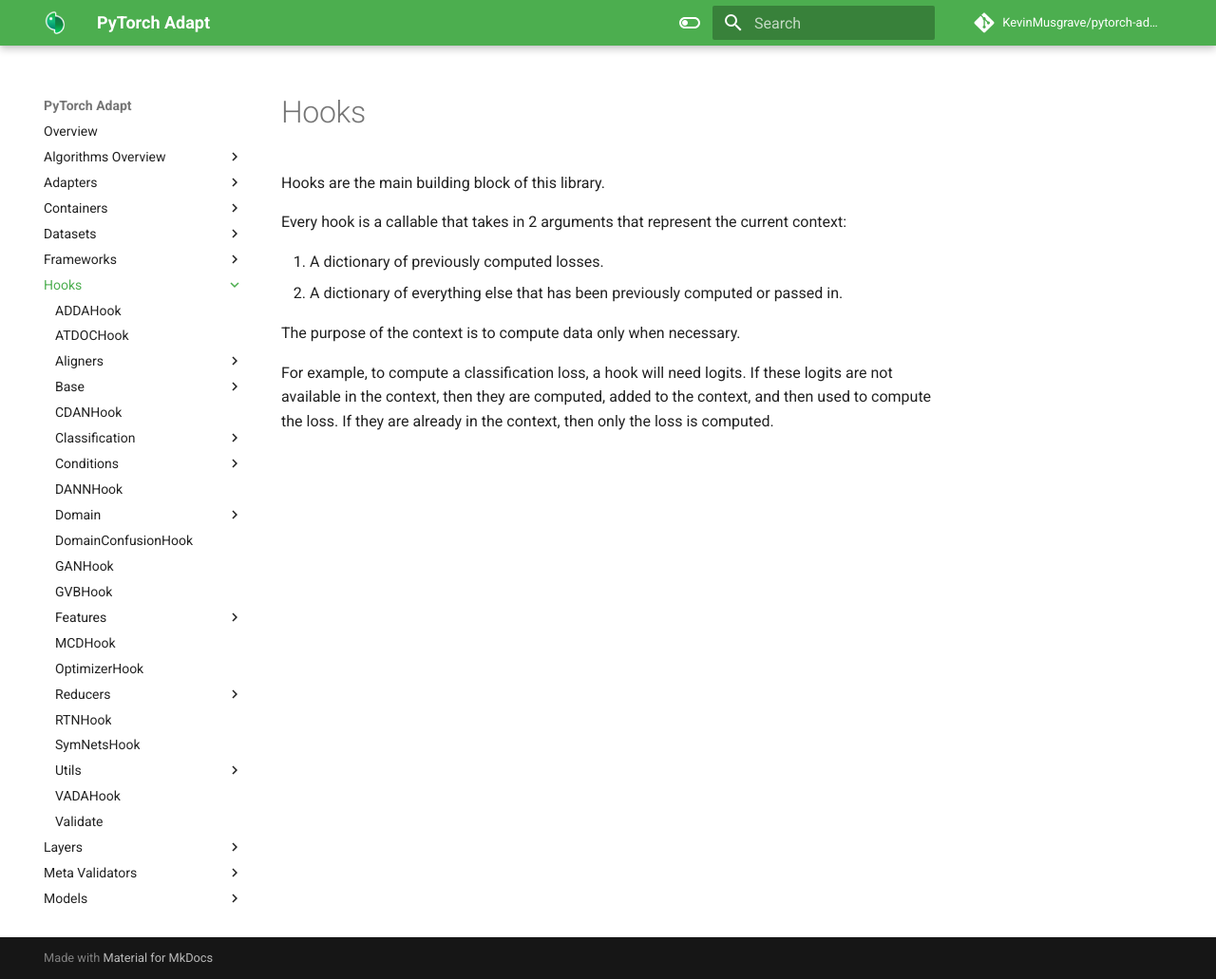
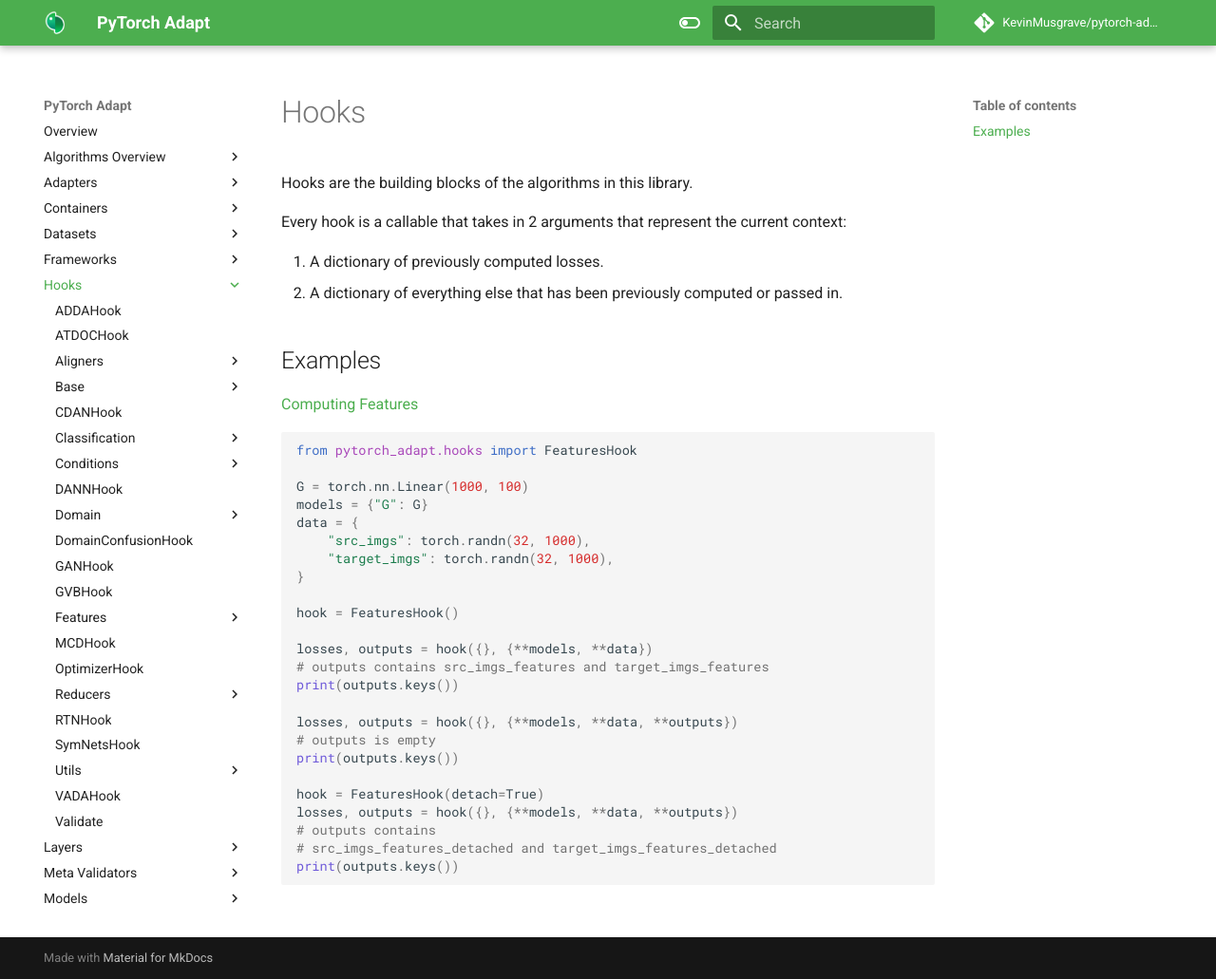
Before and after one commit to KevinMusgrave/pytorch-adapt, an MkDocs documentation site: the page built from docs/hooks/index.md, in a window 1280 px wide and 1031 px high. Shown: the whole window at 95% size. Built offline with MkDocs 1.6.1 and Material for MkDocs 9.7.7, drawn with Linux system fonts in a browser that asks for light colours; comment, search, counter and statistics services are not loaded.

Commit message:
Added an example to docs/hooks/index

````diff
--- a/docs/hooks/index.md
+++ b/docs/hooks/index.md
@@ -1,12 +1,37 @@
 # Hooks
 
-Hooks are the main building block of this library.
+Hooks are the building blocks of the algorithms in this library.
 
 Every hook is a callable that takes in 2 arguments that represent the current context:
 
 1. A dictionary of previously computed losses.
 2. A dictionary of everything else that has been previously computed or passed in.
 
-The purpose of the context is to compute data only when necessary.
+## Examples
+[Computing Features](https://github.com/KevinMusgrave/pytorch-adapt/tree/main/examples/notebooks/docs_examples.ipynb#Hooks-Basics)
+```python
+from pytorch_adapt.hooks import FeaturesHook
 
-For example, to compute a classification loss, a hook will need logits. If these logits are not available in the context, then they are computed, added to the context, and then used to compute the loss. If they are already in the context, then only the loss is computed.
+G = torch.nn.Linear(1000, 100)
+models = {"G": G}
+data = {
+    "src_imgs": torch.randn(32, 1000),
+    "target_imgs": torch.randn(32, 1000),
+}
+
+hook = FeaturesHook()
+
+losses, outputs = hook({}, {**models, **data})
+# outputs contains src_imgs_features and target_imgs_features
+print(outputs.keys())
+
+losses, outputs = hook({}, {**models, **data, **outputs})
+# outputs is empty
+print(outputs.keys())
+
+hook = FeaturesHook(detach=True)
+losses, outputs = hook({}, {**models, **data, **outputs})
+# outputs contains
+# src_imgs_features_detached and target_imgs_features_detached
+print(outputs.keys())
+```
````
Also changed, not shown: 1 other file.
